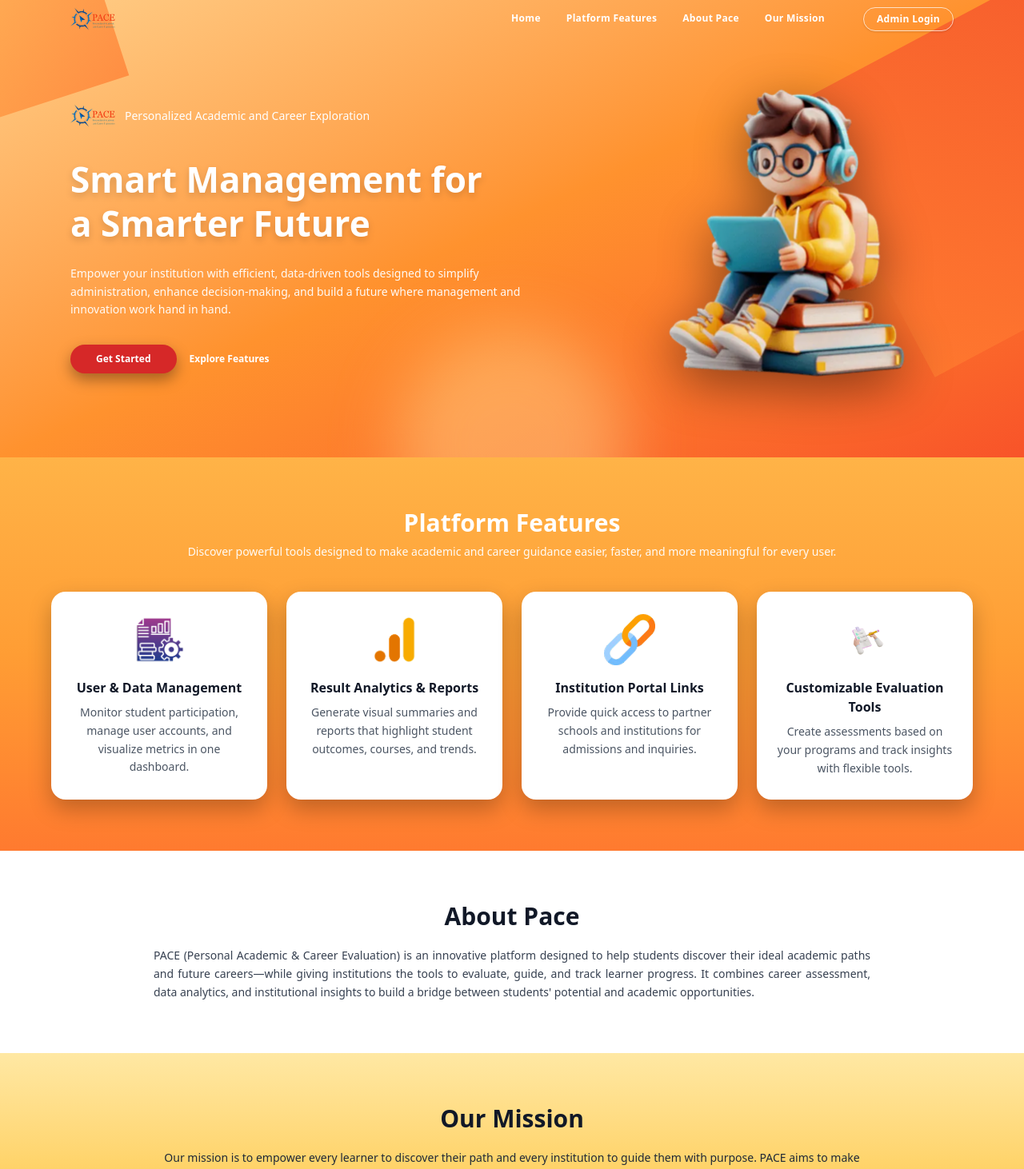
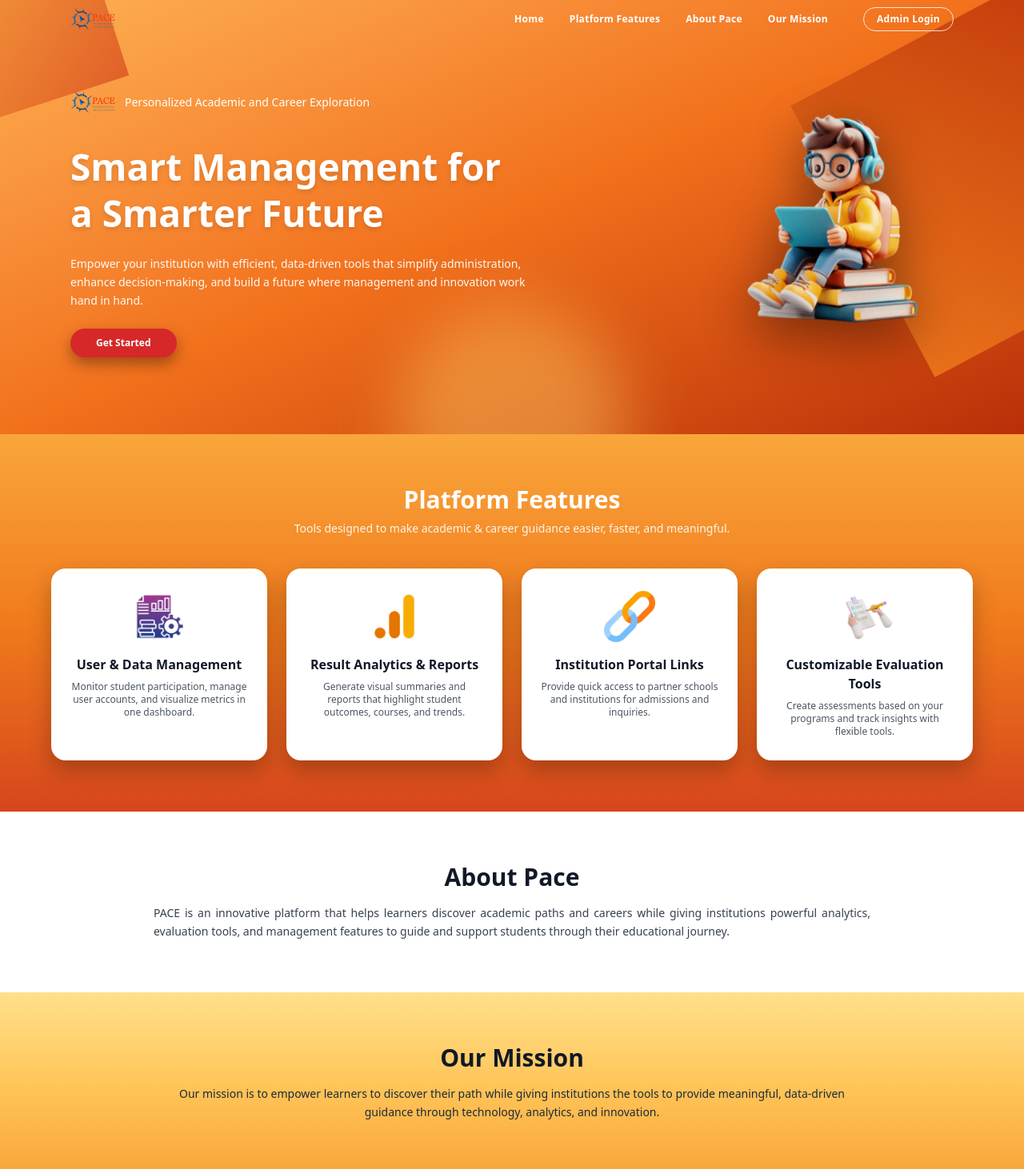
Before and after one commit to MarkDenver01/pace_app, a React (Vite) app: page / in a window 1280 px wide. Shown: the part 20-1482 px from the top of the page at 80% size. Built offline with nearby package versions, Linux system fonts and the light colour scheme.

Commit message:
update landing page

```diff
--- a/src/App.css
+++ b/src/App.css
@@ -12,95 +12,63 @@ body,
   box-sizing: border-box;
 }
 
-/* === Hero floating effect === */
-.hero-image-wrapper {
-  display: flex;
-  justify-content: center;
+/* Hero floating */
+.hero-image {
+  height: 290px;
+  animation: float 6s ease-in-out infinite;
+  filter: drop-shadow(0 18px 32px rgba(0,0,0,0.45));
 }
 
-.hero-image {
-  height: 280px;
-  max-width: 100%;
-  filter: drop-shadow(0 18px 32px rgba(0, 0, 0, 0.45));
-  animation: hero-float 6s ease-in-out infinite;
+@keyframes float {
+  0% { transform: translateY(0px); }
+  50% { transform: translateY(-10px); }
+  100% { transform: translateY(0px); }
 }
 
-@media (min-width: 768px) {
-  .hero-image {
-    height: 360px;
-  }
-}
-@media (min-width: 1024px) {
-  .hero-image {
-    height: 400px;
-  }
-}
-
-@keyframes hero-float {
-  0% {
-    transform: translateY(0px);
-  }
-  50% {
-    transform: translateY(-10px);
-  }
-  100% {
-    transform: translateY(0px);
-  }
-}
-
-/* === Scroll reveal base === */
+/* Scroll reveal */
 [data-animate] {
   opacity: 0;
   transform: translateY(18px);
-  transition: opacity 0.7s ease-out, transform 0.7s ease-out;
+  transition: opacity .7s ease-out, transform .7s ease-out;
 }
 
-/* variants */
+[data-animate="fade-left"] {
+  transform: translateX(22px);
+}
 [data-animate="fade-right"] {
-  transform: translateX(-24px);
+  transform: translateX(-22px);
 }
-[data-animate="fade-left"] {
-  transform: translateX(24px);
+.is-visible {
+  opacity: 1 !important;
+  transform: translate(0,0) !important;
 }
 
-/* visible state */
-.is-visible {
-  opacity: 1 !important;
-  transform: translate(0, 0) !important;
+/* Feature cards */
+.feature-card {
+  background: #fff;
+  padding: 1.75rem 1.5rem;
+  border-radius: 18px;
+  text-align: center;
+  box-shadow: 0 12px 28px rgba(0,0,0,0.25);
+  transition: .2s ease;
+}
+.feature-card:hover {
+  transform: translateY(-6px);
+  box-shadow: 0 18px 38px rgba(0,0,0,0.32);
 }
 
-/* === Feature cards look & hover === */
-.feature-card {
-  background: #ffffff;
-  border-radius: 18px;
-  padding: 1.75rem 1.5rem;
-  text-align: center;
-  box-shadow: 0 12px 28px rgba(0, 0, 0, 0.25);
-  transition: transform 0.2s ease, box-shadow 0.2s ease, translate 0.2s ease;
-}
-
-.feature-card:hover {
-  transform: translateY(-6px);
-  box-shadow: 0 18px 38px rgba(0, 0, 0, 0.32);
-}
-
-/* === Navbar link underline animation === */
+/* Navbar underline */
 .nav-link {
   position: relative;
-  padding-bottom: 2px;
 }
-
 .nav-link::after {
   content: "";
   position: absolute;
-  left: 0;
-  bottom: -3px;
-  width: 0;
-  height: 2px;
-  background: #ffeaa7;
-  transition: width 0.2s ease-out;
+  left: 0; bottom: -3px;
+  width: 0%; height: 2px;
+  background: #FFD56A;
+  transition: .2s ease-out;
 }
-
 .nav-link:hover::after {
   width: 100%;
 }
--- a/src/page/landing_page/LandingPage.tsx
+++ b/src/page/landing_page/LandingPage.tsx
@@ -14,27 +14,27 @@ const PaceLandingPage: FC = () => {
   const navigate = useNavigate();
 
   const scrollToSection = (id: string) => {
-    const element = document.getElementById(id);
-    if (element) element.scrollIntoView({ behavior: "smooth", block: "start" });
+    const el = document.getElementById(id);
+    if (el) el.scrollIntoView({ behavior: "smooth", block: "start" });
   };
 
-  // Simple scroll-reveal animation using IntersectionObserver
+  // === Scroll reveal animation ===
   useEffect(() => {
-    const elements = document.querySelectorAll<HTMLElement>("[data-animate]");
+    const animated = document.querySelectorAll<HTMLElement>("[data-animate]");
 
     const observer = new IntersectionObserver(
       entries => {
         entries.forEach(entry => {
           if (entry.isIntersecting) {
             entry.target.classList.add("is-visible");
-            observer.unobserve(entry.target); // animate once only
+            observer.unobserve(entry.target);
           }
         });
       },
-      { threshold: 0.18 }
+      { threshold: 0.2 }
     );
 
-    elements.forEach(el => observer.observe(el));
+    animated.forEach(el => observer.observe(el));
 
     return () => observer.disconnect();
   }, []);
@@ -67,24 +67,33 @@ const PaceLandingPage: FC = () => {
       {/* ================= HERO + NAV ================= */}
       <section
         id="home"
-        className="relative overflow-hidden bg-gradient-to-br from-[#FFD08A] via-[#FF922E] to-[#F85329] text-white"
+        className="relative overflow-hidden bg-gradient-to-br
+        from-[#FDB254] via-[#F2711C] to-[#B92E09] text-white"
       >
-        {/* Decorative shapes / glow */}
+        {/* Background shapes */}
         <div className="pointer-events-none absolute inset-0 overflow-hidden">
-          <div className="absolute -left-32 -top-24 h-64 w-64 rotate-[-18deg] bg-gradient-to-br from-[#FFB347] to-[#FF7A2F] opacity-70" />
-          <div className="absolute -right-40 top-10 h-96 w-96 rotate-[-28deg] bg-gradient-to-tr from-[#FF7A2F] to-[#F5532D] opacity-85" />
-          <div className="absolute -bottom-32 left-1/2 h-72 w-72 -translate-x-1/2 rounded-full bg-[#FFE49A]/40 blur-2xl" />
+          <div
+            className="absolute -left-32 -top-24 h-64 w-64 rotate-[-18deg]
+          bg-gradient-to-br from-[#F9A63A] to-[#D6451C] opacity-70"
+          />
+
+          <div
+            className="absolute -right-40 top-10 h-96 w-96 rotate-[-28deg]
+          bg-gradient-to-tr from-[#F07A1C] to-[#B92E09] opacity-85"
+          />
+
+          <div
+            className="absolute -bottom-32 left-1/2 h-72 w-72
+          -translate-x-1/2 rounded-full bg-[#FFD56A]/40 blur-2xl"
+          />
         </div>
 
         {/* NAVBAR */}
-        <header className="relative z-20 mx-auto flex max-w-6xl items-center justify-between px-4 py-3 md:px-6 md:py-4">
-          <img src={PaceLogo} alt="PACE Logo" className="h-12 w-auto md:h-14" />
+        <header className="relative z-20 mx-auto flex max-w-6xl items-center justify-between px-4 py-4 md:px-6">
+          <img src={PaceLogo} alt="PACE Logo" className="h-12 md:h-14" />
 
-          <nav className="hidden items-center gap-8 text-xs font-semibold tracking-wide md:flex">
-            <button
-              onClick={() => scrollToSection("home")}
-              className="nav-link"
-            >
+          <nav className="hidden gap-8 text-xs font-semibold tracking-wide md:flex">
+            <button onClick={() => scrollToSection("home")} className="nav-link">
               Home
             </button>
             <button
@@ -93,10 +102,7 @@ const PaceLandingPage: FC = () => {
             >
               Platform Features
             </button>
-            <button
-              onClick={() => scrollToSection("about")}
-              className="nav-link"
-            >
+            <button onClick={() => scrollToSection("about")} className="nav-link">
               About Pace
             </button>
             <button
@@ -105,11 +111,9 @@ const PaceLandingPage: FC = () => {
             >
               Our Mission
             </button>
-
-            {/* Login button (small, top-right) */}
             <button
               onClick={() => navigate("/login")}
-              className="ml-4 rounded-full border border-white/70 px-4 py-1.5 text-xs font-semibold shadow-sm transition hover:bg-white hover:text-[#F5532D]"
+              className="ml-3 rounded-full border border-white/80 px-4 py-1.5 text-xs font-semibold hover:bg-white hover:text-[#B92E09] transition"
             >
               Admin Login
             </button>
@@ -117,57 +121,39 @@ const PaceLandingPage: FC = () => {
         </header>
 
         {/* HERO CONTENT */}
-        <div className="relative z-20 mx-auto flex max-w-6xl flex-col items-center gap-10 px-4 pb-16 pt-4 md:flex-row md:items-center md:justify-between md:px-6 md:pb-20 md:pt-6">
-          {/* Left text */}
-          <div
-            className="max-w-xl space-y-5 md:space-y-6"
-            data-animate="fade-right"
-          >
+        <div className="relative z-20 mx-auto flex max-w-6xl flex-col items-center gap-10 px-4 pb-20 pt-8 md:flex-row md:items-center md:justify-between md:px-6 md:pb-24">
+          {/* Hero Text */}
+          <div className="max-w-xl space-y-6" data-animate="fade-right">
             <div className="flex items-center gap-3">
-              <img src={PaceLogo} alt="PACE Logo" className="h-14 w-auto" />
-              <p className="max-w-xs text-xs md:text-sm">
+              <img src={PaceLogo} className="h-14" />
+              <p className="text-xs md:text-sm">
                 Personalized Academic and Career Exploration
               </p>
             </div>
 
-            <h1 className="text-[32px] font-extrabold leading-tight drop-shadow-lg md:text-[40px] lg:text-[44px]">
+            <h1 className="text-[34px] font-extrabold leading-tight drop-shadow-md md:text-[42px] lg:text-[46px]">
               Smart Management for
               <br />
               a Smarter Future
             </h1>
 
-            <p className="text-xs leading-relaxed opacity-95 md:text-sm md:leading-relaxed">
-              Empower your institution with efficient, data-driven tools
-              designed to simplify administration, enhance decision-making, and
-              build a future where management and innovation work hand in hand.
+            <p className="text-xs leading-relaxed opacity-95 md:text-sm">
+              Empower your institution with efficient, data-driven tools that
+              simplify administration, enhance decision-making, and build a
+              future where management and innovation work hand in hand.
             </p>
 
-            <div className="flex flex-wrap items-center gap-4 pt-2">
-              <button
-                onClick={() => navigate("/login")}
-                className="rounded-full bg-[#D62828] px-8 py-2.5 text-xs font-semibold shadow-[0_8px_18px_rgba(0,0,0,0.35)] transition hover:-translate-y-[2px] hover:bg-[#B71F1F]"
-              >
-                Get Started
-              </button>
-              <button
-                onClick={() => scrollToSection("features")}
-                className="text-xs font-semibold underline-offset-4 hover:underline"
-              >
-                Explore Features
-              </button>
-            </div>
+            <button
+              onClick={() => navigate("/login")}
+              className="rounded-full bg-[#D62828] px-8 py-2.5 text-xs font-semibold transition hover:bg-[#B71F1F] shadow-[0_8px_18px_rgba(0,0,0,0.35)] hover:-translate-y-[2px]"
+            >
+              Get Started
+            </button>
           </div>
 
-          {/* Right image */}
-          <div
-            className="hero-image-wrapper"
-            data-animate="fade-left"
-          >
-            <img
-              src={HeroStudent}
-              alt="Student using tablet"
-              className="hero-image"
-            />
+          {/* Hero Image */}
+          <div className="hero-image-wrapper" data-animate="fade-left">
+            <img src={HeroStudent} alt="Student" className="hero-image" />
           </div>
         </div>
       </section>
@@ -175,92 +161,71 @@ const PaceLandingPage: FC = () => {
       {/* ================= PLATFORM FEATURES ================= */}
       <section
         id="features"
-        className="bg-gradient-to-b from-[#FFB347] via-[#FF9D34] to-[#FF7A2F] px-4 py-14 md:px-6 md:py-16"
+        className="bg-gradient-to-b
+      from-[#F9A63A] via-[#F07A1C] to-[#D6451C] px-4 py-16 md:px-6"
       >
         <div
           className="mx-auto max-w-6xl text-center text-white"
           data-animate="fade-up"
         >
-          <h2 className="text-2xl font-extrabold md:text-3xl">
-            Platform Features
-          </h2>
-          <p className="mt-2 text-xs opacity-95 md:text-sm">
-            Discover powerful tools designed to make academic and career
-            guidance easier, faster, and more meaningful for every user.
+          <h2 className="text-3xl font-extrabold">Platform Features</h2>
+          <p className="mt-2 text-sm opacity-90">
+            Tools designed to make academic & career guidance easier, faster,
+            and meaningful.
           </p>
         </div>
 
-        <div className="mx-auto mt-8 grid max-w-6xl grid-cols-1 gap-6 md:mt-10 md:grid-cols-2 lg:grid-cols-4">
-          {featureCards.map((card, index) => (
+        <div className="mx-auto mt-10 grid max-w-6xl grid-cols-1 gap-6 md:grid-cols-2 lg:grid-cols-4">
+          {featureCards.map((card, i) => (
             <div
-              key={card.title}
+              key={i}
               className="feature-card"
               data-animate="fade-up"
-              style={{ transitionDelay: `${index * 80}ms` }}
+              style={{ transitionDelay: `${i * 80}ms` }}
             >
-              <img
-                src={card.icon}
-                alt={card.title}
-                className="mx-auto mb-4 h-16 w-16 object-contain"
-              />
-              <h3 className="text-sm font-bold md:text-base">{card.title}</h3>
-              <p className="mt-2 text-xs leading-relaxed text-gray-600 md:text-sm">
-                {card.desc}
-              </p>
+              <img src={card.icon} className="h-16 mx-auto mb-4" />
+              <h3 className="font-semibold text-base">{card.title}</h3>
+              <p className="mt-2 text-xs text-gray-600">{card.desc}</p>
             </div>
           ))}
         </div>
       </section>
 
-      {/* ================= ABOUT PACE ================= */}
-      <section id="about" className="bg-white px-4 py-14 md:px-6 md:py-16">
-        <div
-          className="mx-auto max-w-4xl"
-          data-animate="fade-up"
-        >
-          <h2 className="text-center text-2xl font-extrabold text-gray-900 md:text-3xl">
-            About Pace
-          </h2>
-          <p className="mt-4 text-justify text-xs leading-relaxed text-gray-700 md:mt-5 md:text-sm md:leading-relaxed">
-            PACE (Personal Academic &amp; Career Evaluation) is an innovative
-            platform designed to help students discover their ideal academic
-            paths and future careers—while giving institutions the tools to
-            evaluate, guide, and track learner progress. It combines career
-            assessment, data analytics, and institutional insights to build a
-            bridge between students&apos; potential and academic opportunities.
+      {/* ================= ABOUT ================= */}
+      <section id="about" className="px-4 py-16 md:px-6 bg-white">
+        <div className="mx-auto max-w-4xl text-center" data-animate="fade-up">
+          <h2 className="text-3xl font-extrabold text-gray-900">About Pace</h2>
+          <p className="mt-4 text-sm leading-relaxed text-gray-700 text-justify">
+            PACE is an innovative platform that helps learners discover academic
+            paths and careers while giving institutions powerful analytics,
+            evaluation tools, and management features to guide and support
+            students through their educational journey.
           </p>
         </div>
       </section>
 
-      {/* ================= OUR MISSION ================= */}
+      {/* ================= MISSION ================= */}
       <section
         id="mission"
-        className="bg-gradient-to-b from-[#FFE8A3] via-[#FFD46B] to-[#FFB347] px-4 py-14 md:px-6 md:py-16"
+        className="px-4 py-16 md:px-6 bg-gradient-to-b
+      from-[#FFE08A] via-[#FFC65A] to-[#F9A63A]"
       >
-        <div
-          className="mx-auto max-w-4xl text-center"
-          data-animate="fade-up"
-        >
-          <h2 className="text-2xl font-extrabold text-gray-900 md:text-3xl">
+        <div className="mx-auto max-w-4xl text-center" data-animate="fade-up">
+          <h2 className="text-3xl font-extrabold text-gray-900">
             Our Mission
           </h2>
-          <p className="mt-4 text-xs leading-relaxed text-gray-800 md:mt-5 md:text-sm md:leading-relaxed">
-            Our mission is to empower every learner to discover their path and
-            every institution to guide them with purpose. PACE aims to make
-            academic and career exploration accessible, meaningful, and
-            data-driven by combining technology, psychology, and education. We
-            strive to bridge the gap between potential and opportunity, helping
-            students make confident choices while providing schools and
-            administrators the tools to support informed, impactful guidance for
-            a smarter future.
+          <p className="mt-4 text-sm leading-relaxed text-gray-800">
+            Our mission is to empower learners to discover their path while
+            giving institutions the tools to provide meaningful, data-driven
+            guidance through technology, analytics, and innovation.
           </p>
         </div>
       </section>
 
       {/* ================= FOOTER ================= */}
-      <footer className="bg-[#F5572F] py-6 text-center text-xs text-white md:text-sm">
+      <footer className="bg-[#D6451C] py-6 text-center text-white text-sm">
         <p className="font-semibold">PACE - Your Choice, Your Future</p>
-        <p className="mt-1 opacity-90">
+        <p className="mt-1 text-xs opacity-90">
           © 2025 PACE System. All rights reserved.
         </p>
       </footer>
```
